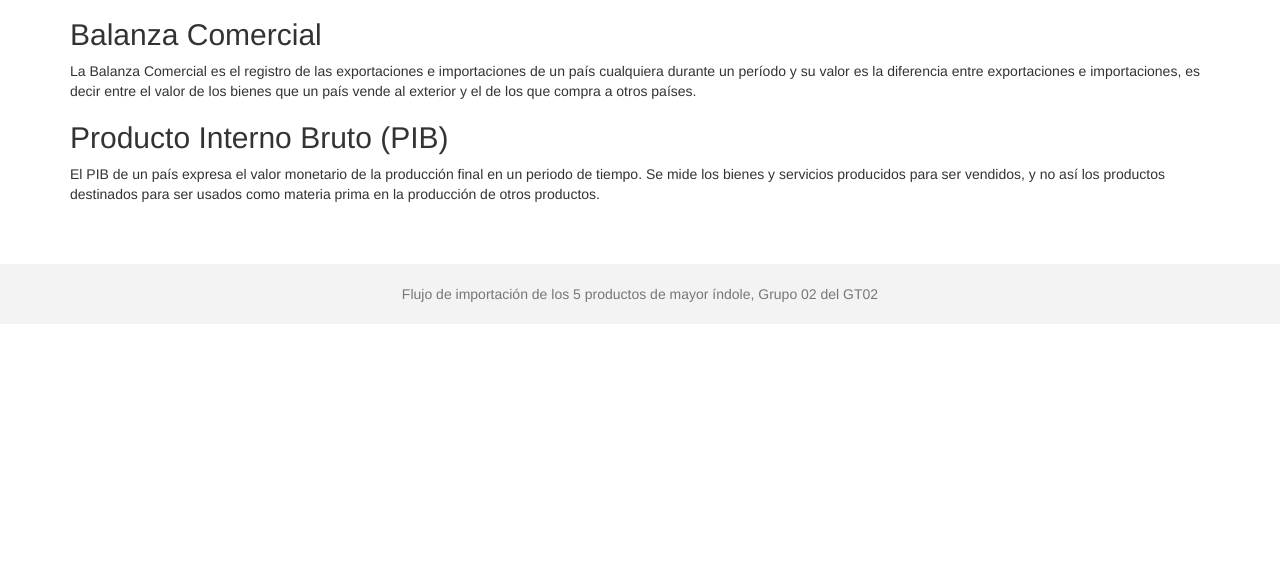
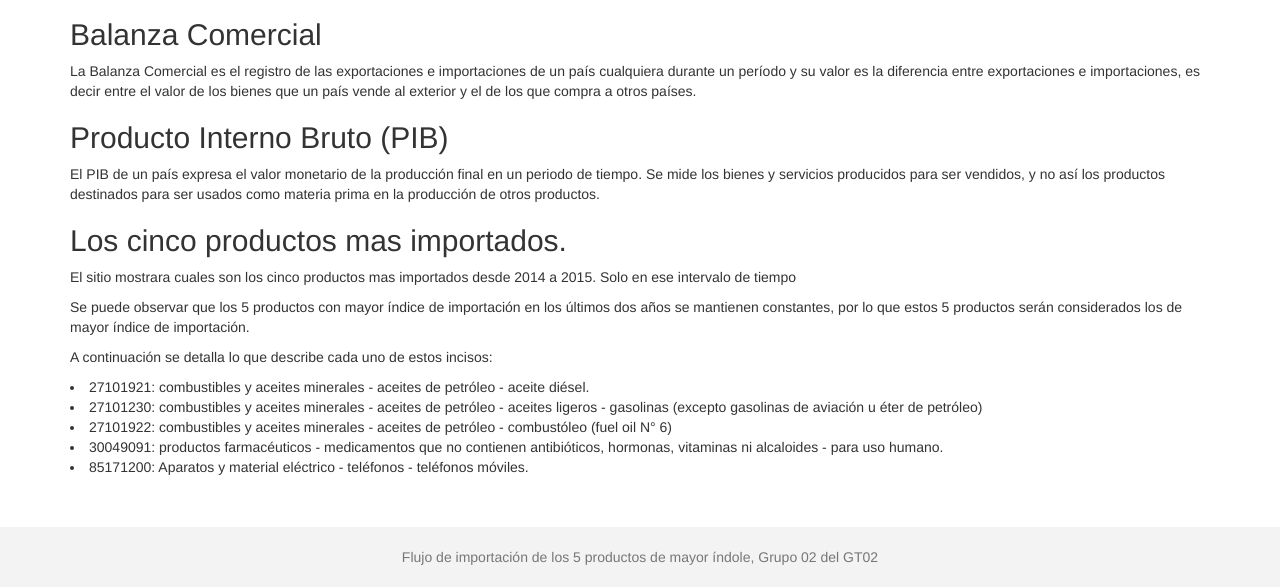
Before and after one commit to HDP115/grupo02HDP115, a Django app: page /importaciones/informacion in a window 1280 px wide. Shown: the part 717-1304 px from the top of the page. Before the commit the page ends 1019 px from the top, so only its background shows below. Run offline with Django 3.2, Linux system fonts and the light colour scheme; the visitor is signed in with stand-in values (Sample User, id 1); some libraries are stand-ins or nearby versions.

Commit message:
La pagina principal ha sido modificada

```diff
--- a/hdp115G02/importaciones/templates/importaciones/informacion.html
+++ b/hdp115G02/importaciones/templates/importaciones/informacion.html
@@ -39,4 +39,18 @@
   El PIB de un país expresa el valor monetario de la producción final en un periodo de tiempo. Se mide los bienes y servicios producidos para ser vendidos, y no así los productos destinados para ser usados como materia prima en la producción de otros productos.
 </p>
 
+<h2>Los cinco productos mas importados.</h2>
+
+<p>El sitio mostrara cuales son los cinco productos mas importados desde 2014 a 2015.
+Solo en ese intervalo de tiempo</p>
+
+<p> Se puede observar que los 5 productos con mayor índice de importación en los últimos dos años se mantienen constantes, por lo que estos 5 productos serán considerados los de mayor índice de importación.</p>
+<p>A continuación se detalla lo que describe cada uno de estos incisos:</p>
+
+<li>27101921: combustibles y aceites minerales - aceites de petróleo - aceite diésel.  </li>
+<li> 27101230: combustibles y aceites minerales - aceites de petróleo - aceites ligeros - gasolinas (excepto gasolinas de aviación u éter de petróleo)
+</li>
+<li> 27101922: combustibles y aceites minerales - aceites de petróleo - combustóleo (fuel oil N° 6)</li>
+<li> 30049091: productos farmacéuticos - medicamentos que no contienen antibióticos, hormonas, vitaminas ni alcaloides - para uso humano.</li>
+<li> 85171200: Aparatos y material eléctrico - teléfonos - teléfonos móviles.</li>
 {% endblock %}
```
